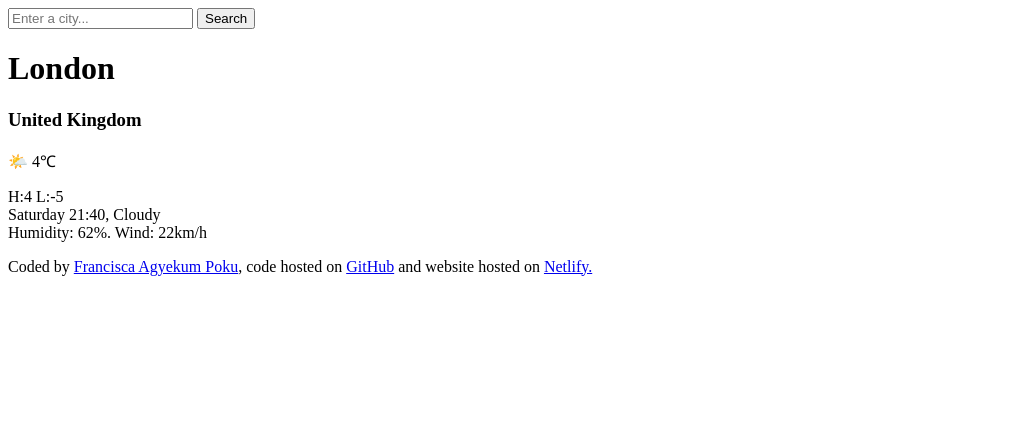
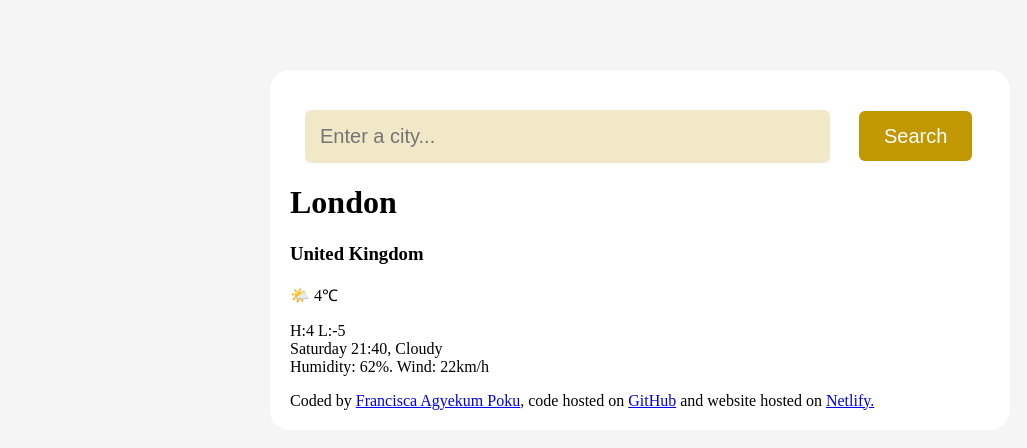
Before and after one commit to franciscaap/weather-ology, a plain HTML site: page index.html in a window 1280 px wide. Shown: the whole page, without its empty margins (0-1027 px from the left). Drawn offline with Linux system fonts and the light colour scheme.

Commit message:
Styled search form

```diff
--- a/index.html
+++ b/index.html
@@ -7,10 +7,16 @@
     <link rel="stylesheet" href="src/style.css" />
   </head>
   <body>
+    <div class="app-container">
       <header>
         <form>
-        <input type="search" placeholder="Enter a city..." required />
-        <input type="submit" value="Search" />
+          <input
+            type="search"
+            placeholder="Enter a city..."
+            required
+            class="form-search-input"
+          />
+          <input type="submit" value="Search" class="form-search-button" />
         </form>
       </header>
       <main>
@@ -38,5 +44,6 @@
           >Netlify.</a
         >
       </footer>
+    </div>
   </body>
 </html>
--- a/src/style.css
+++ b/src/style.css
@@ -0,0 +1,32 @@
+body {
+  background-color: #f5f5f5;
+}
+.app-container {
+  max-width: 700px;
+  background: white;
+  display: block;
+  margin: 70px auto;
+  padding: 20px;
+  border-radius: 20px;
+}
+
+.form-search-input {
+  width: 75%;
+  padding: 15px;
+  margin: 20px 0 0 15px;
+  background: #f1e8c7;
+  border: none;
+  border-radius: 6px;
+  font-size: 20px;
+}
+
+.form-search-button {
+  padding: 15px 25px;
+  background-color: #c19702;
+  margin-left: 25px;
+  font-size: 20px;
+  color: #ffffff;
+  border: none;
+  line-height: 1;
+  border-radius: 6px;
+}
```
Lines whose indentation alone changed are shown as unchanged.
